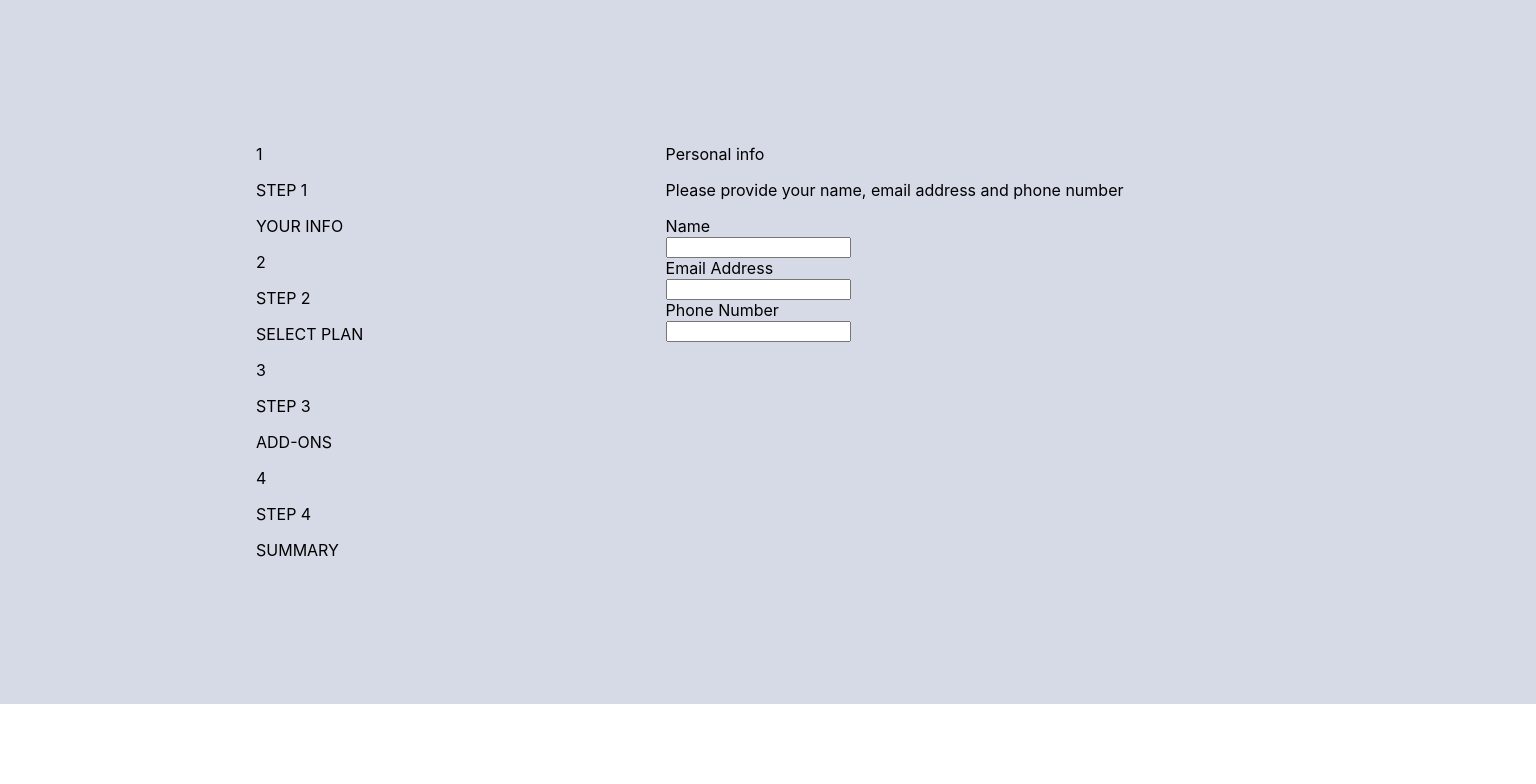
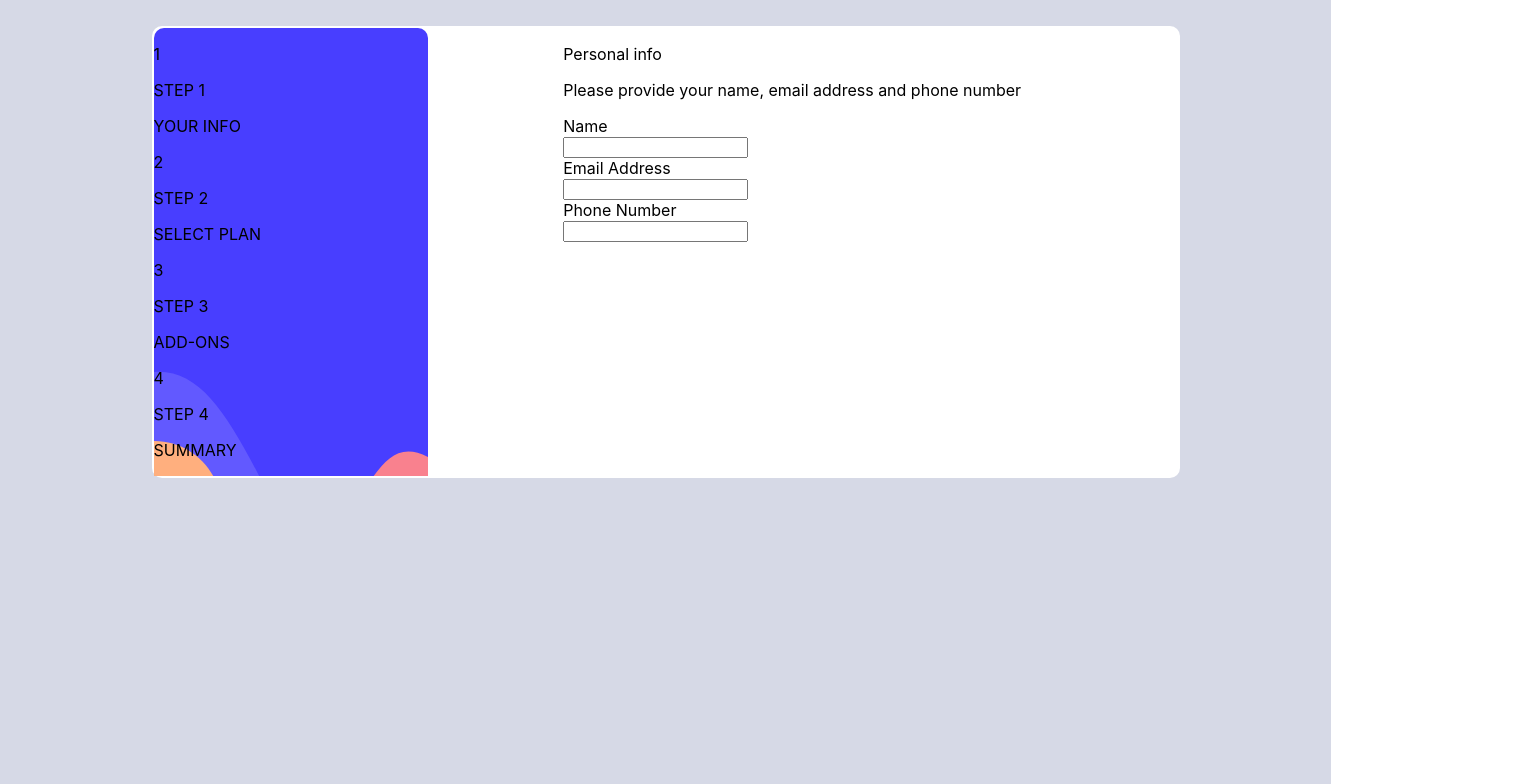
Before and after one commit to steven-mpawulo/multi-step-form, a React (Create React App) app: page / in a window 1280 px wide. Shown: the top 784 px of the page, 1536 px wide, since content can reach past the window. Built offline with nearby package versions, Linux system fonts and the light colour scheme.

Commit message:
adds background image

```diff
--- a/src/styles/app.css
+++ b/src/styles/app.css
@@ -1,6 +1,6 @@
 .major-container {
     width: 100%;
-    height: 100%;
-    padding: 10%;
+    height: 100vh;
+    padding: 2%;
     background-color:  hsl(229, 24%, 87%);
 }
--- a/src/styles/wrapper.css
+++ b/src/styles/wrapper.css
@@ -3,10 +3,16 @@
     width: 80%;
     height: 60%;
     margin: 0 auto;
+    border: 2px, solid, white;
+    border-radius: 10px;
+    background-color: hsl(0, 0%, 100%);
 }
 
 .left-container {
     width: 40%;
+    background-image: url(../images/bg-sidebar-desktop.svg);
+    object-fit: cover;
+    background-repeat: no-repeat;
 }
 
 .right-container {
```
